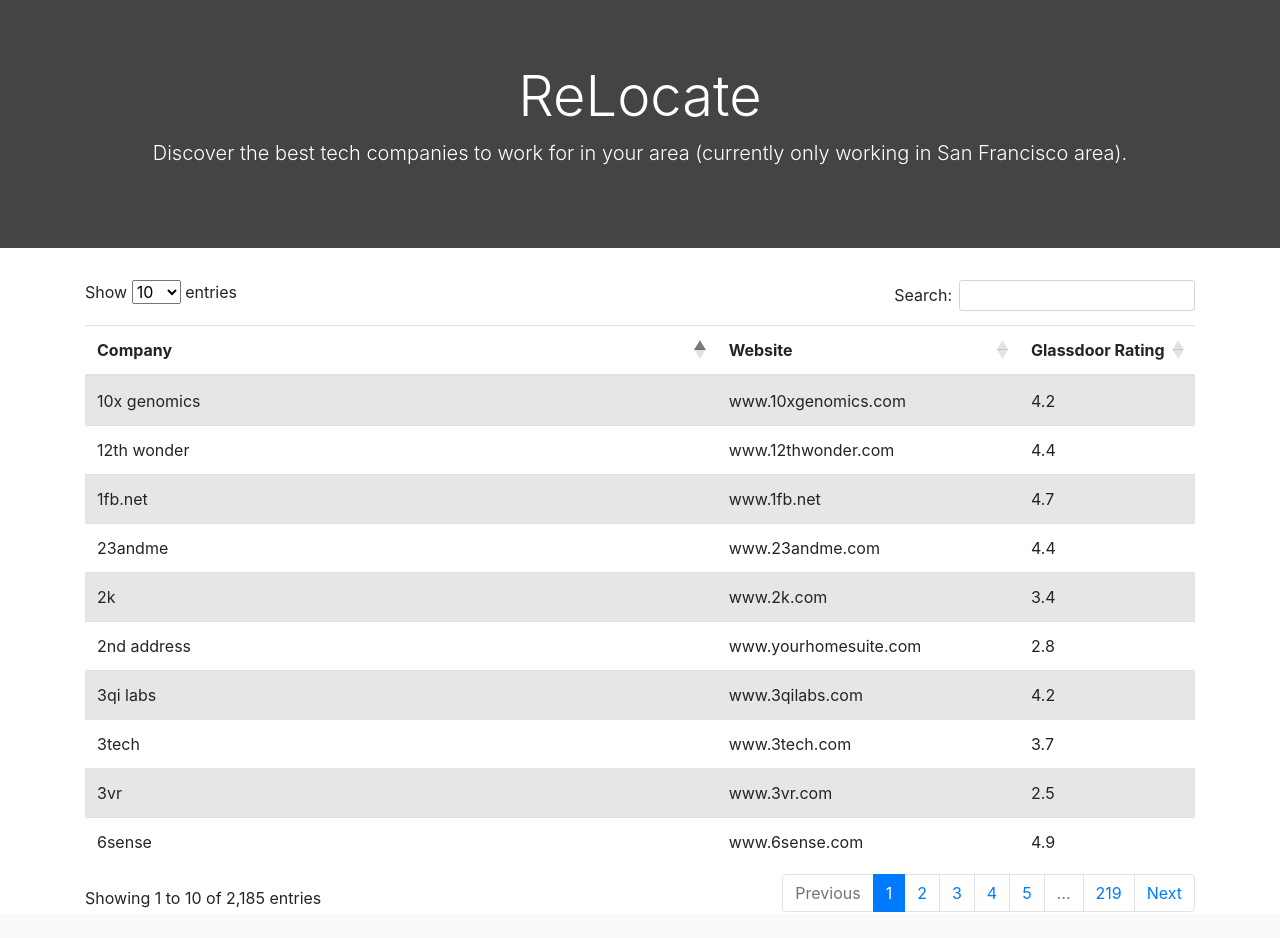
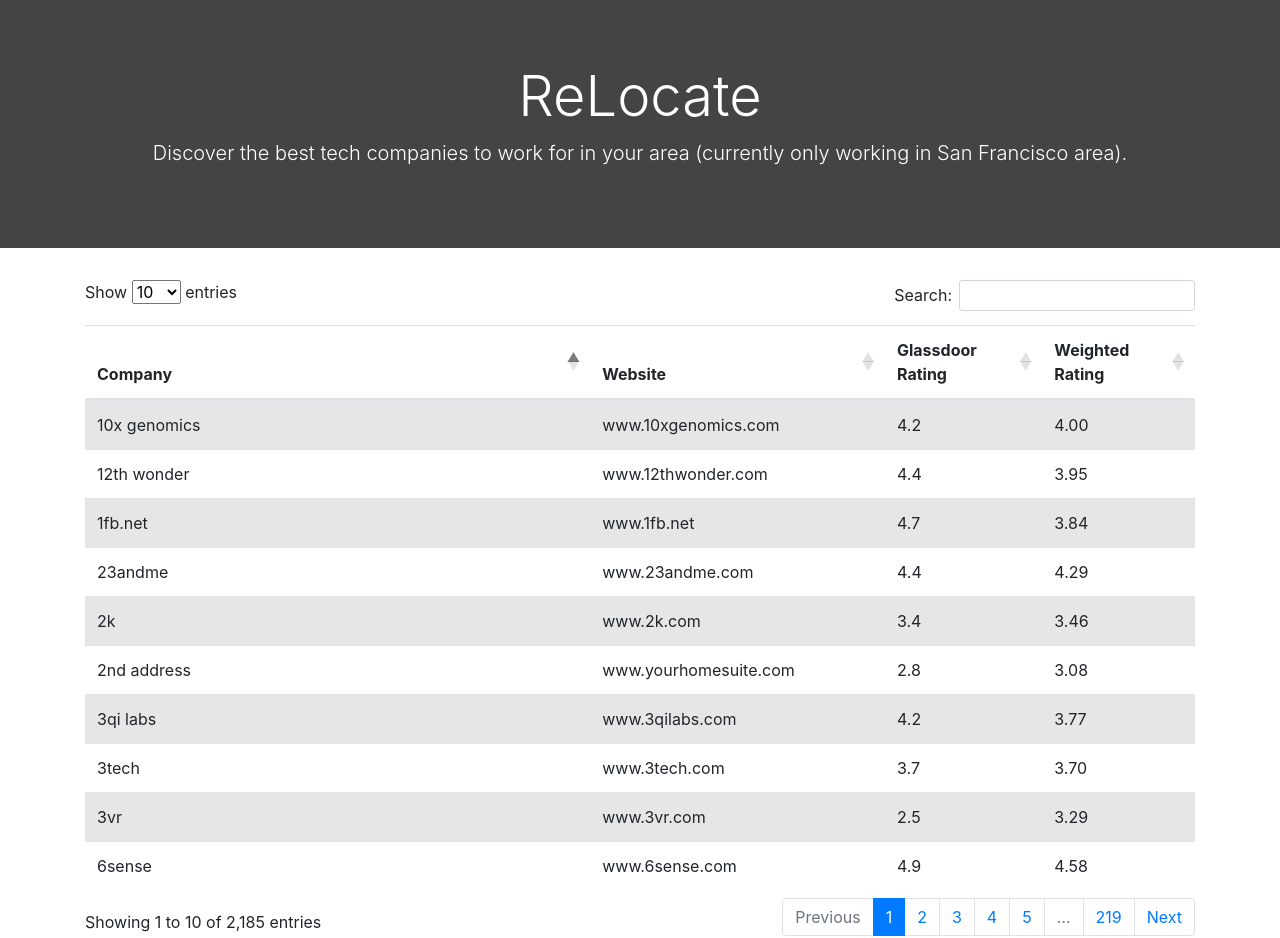
Before and after one commit to EggEmergency/Company-Tracker, a Django app: page / in a window 1280 px wide. Shown: the part 57-995 px from the top of the page. Before the commit the page ends 969 px from the top, so only its background shows below. Run offline with Django 3.2, Linux system fonts and the light colour scheme; data comes from the database, SQL or seed files in the repository; some libraries are stand-ins or nearby versions.

Commit message:
Weighted average is calculated and displayed in the datatable

```diff
--- a/company_tracker/company_tracker/urls.py
+++ b/company_tracker/company_tracker/urls.py
@@ -23,4 +23,5 @@ urlpatterns = [
     path('about', landing_page.views.about, name='about'),
     path('analysis', landing_page.views.analysis, name='analysis'),
     path('leaderboards', landing_page.views.leaderboards, name='leaderboards'),
+    path('', landing_page.views.leaderboards, name='leaderboards'),
 ]
--- a/company_tracker/landing_page/views.py
+++ b/company_tracker/landing_page/views.py
@@ -1,9 +1,28 @@
 from django.shortcuts import render
 from django.http import HttpResponse
+from django.db.models import F, Sum, FloatField
 
 from .models import Company
+
 def landing(request):
     allCompanies = Company.objects.all()
+    compStat = Company.objects.all().aggregate(
+        weightedAvg = Sum(F('rating')*F('reviewCount'), output_field=FloatField()) /
+            Sum(F('reviewCount'), output_field=FloatField()))
+
+    weighting = 25
+
+    if request.method == "POST":
+        weighting = request.data.get('weighting')
+
+    else:
+        pass
+
+    for comp in allCompanies:
+        comp.weightedRating = (comp.rating*comp.reviewCount + weighting*compStat["weightedAvg"])\
+            / (comp.reviewCount + weighting)
+        pass
+
     context = {
         'company_list': allCompanies,
     }
--- a/company_tracker/templates/landing_page.html
+++ b/company_tracker/templates/landing_page.html
@@ -30,6 +30,7 @@
           <th scope="col">Company</th>
           <th scope="col">Website</th>
           <th scope="col">Glassdoor Rating</th>
+          <th scope="col">Weighted Rating</th>
         </tr>
       </thead>
       <!--
@@ -41,6 +42,7 @@
           <td>{{company.name}}</td>
           <td>{{company.website}}</td>
           <td>{{company.rating}}</td>
+          <td>{{company.weightedRating | floatformat:2}}</td>
         </tr>
         {% endfor %}
       </tbody>
```
